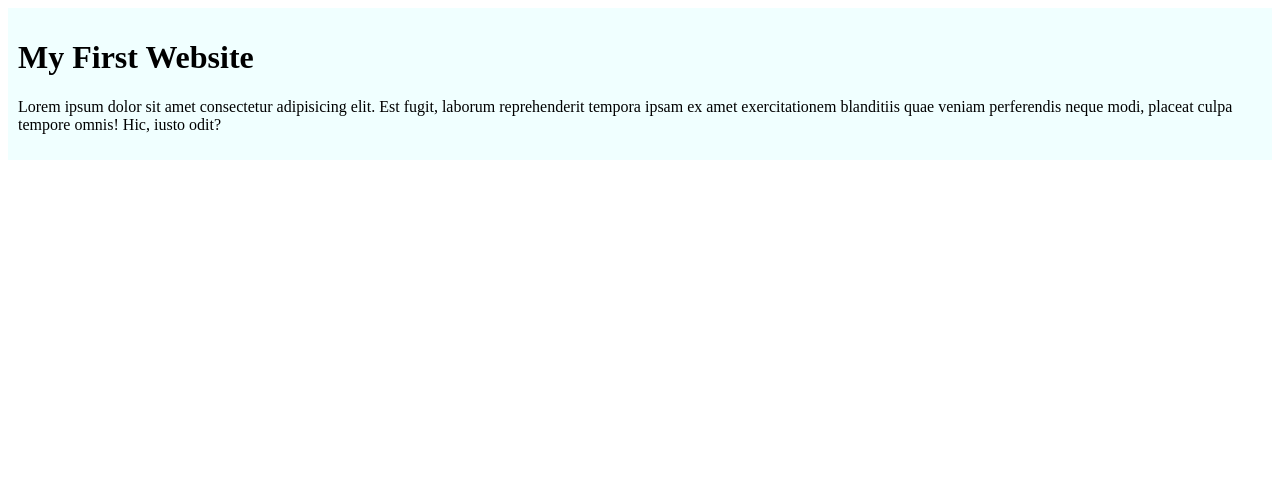
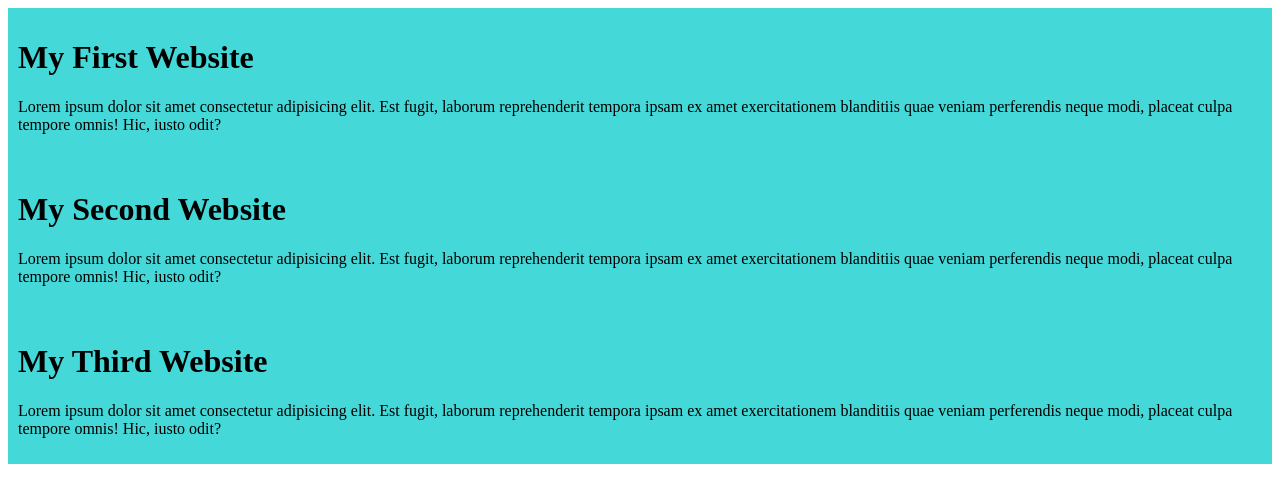
Before and after one commit to NusratUree/my-first-github-repo, a plain HTML site: page index.html in a window 1280 px wide. Drawn offline with Linux system fonts and the light colour scheme.

Commit message:
my whole blog

```diff
--- a/index.html
+++ b/index.html
@@ -11,6 +11,14 @@
         <h1>My First Website</h1>
         <p>Lorem ipsum dolor sit amet consectetur adipisicing elit. Est fugit, laborum reprehenderit tempora ipsam ex amet exercitationem blanditiis quae veniam perferendis neque modi, placeat culpa tempore omnis! Hic, iusto odit?</p>
     </div>
+    <div>
+        <h1>My Second Website</h1>
+        <p>Lorem ipsum dolor sit amet consectetur adipisicing elit. Est fugit, laborum reprehenderit tempora ipsam ex amet exercitationem blanditiis quae veniam perferendis neque modi, placeat culpa tempore omnis! Hic, iusto odit?</p>
+    </div>
+    <div>
+        <h1>My Third Website</h1>
+        <p>Lorem ipsum dolor sit amet consectetur adipisicing elit. Est fugit, laborum reprehenderit tempora ipsam ex amet exercitationem blanditiis quae veniam perferendis neque modi, placeat culpa tempore omnis! Hic, iusto odit?</p>
+    </div>
 
 </body>
 </html>
--- a/styles/blog.css
+++ b/styles/blog.css
@@ -1,4 +1,5 @@
 div{
-    background-color:azure;
+    background-color:rgb(68, 216, 216);
     padding: 10px;
+    margin-bottom: 10pxg;
 }
```
